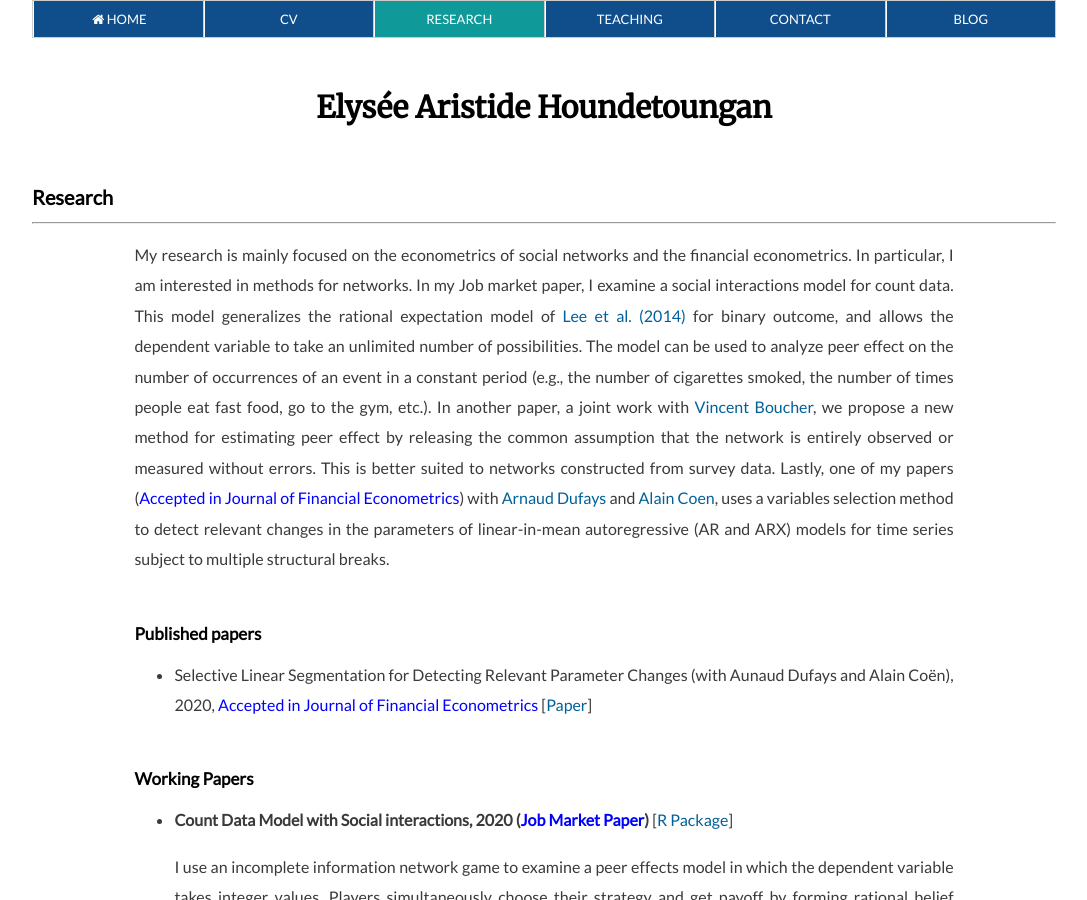
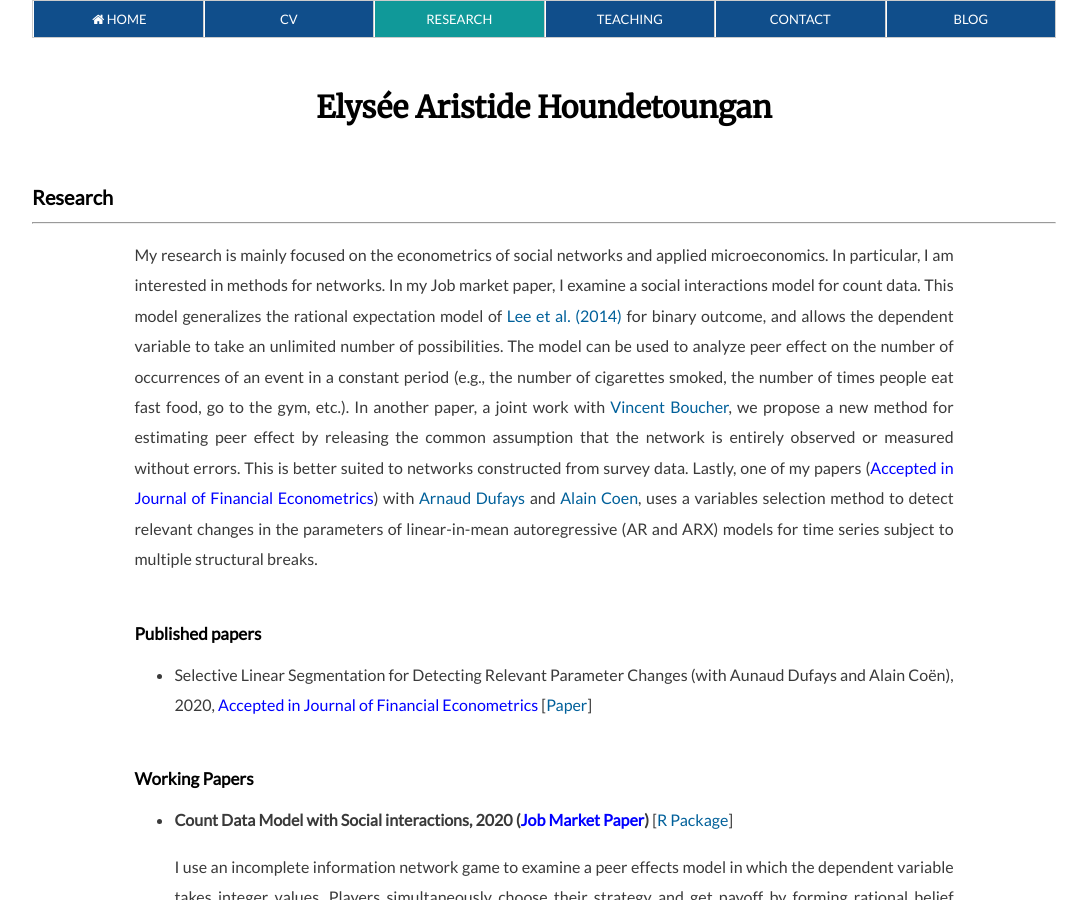
Before and after one commit to ahoundetoungan/ahoundetoungan.github.io, a Jekyll site: the page built from research/index.html, in a window 1280 px wide and 900 px high. Shown: the whole window, without its empty margins (96-1183 px from the left). Built offline with Jekyll 4.4.1, drawn with Linux system fonts in a browser that asks for light colours; some web fonts are replaced.

Commit message:
research

```diff
--- a/research/index.html
+++ b/research/index.html
@@ -12,7 +12,7 @@ $(document).ready(function() {
   <h1>Research</h1>
   <hr>
   <div class="contentresearch">
-  <p>My research is mainly focused on the econometrics of social networks and the financial econometrics. In particular, I am interested in methods for networks.
+  <p>My research is mainly focused on the econometrics of social networks and applied microeconomics. In particular, I am interested in methods for networks.
 	  In my Job market paper, I examine a social interactions model for count data. This model generalizes the rational expectation model of
 	  <a href="https://www.mitpressjournals.org/doi/abs/10.1162/REST_a_00401" target="_blank">Lee et al. (2014)</a> for binary outcome, and allows the dependent
 	  variable to take an unlimited number of possibilities. The model can be used to analyze peer effect on the number of occurrences of an event
```
